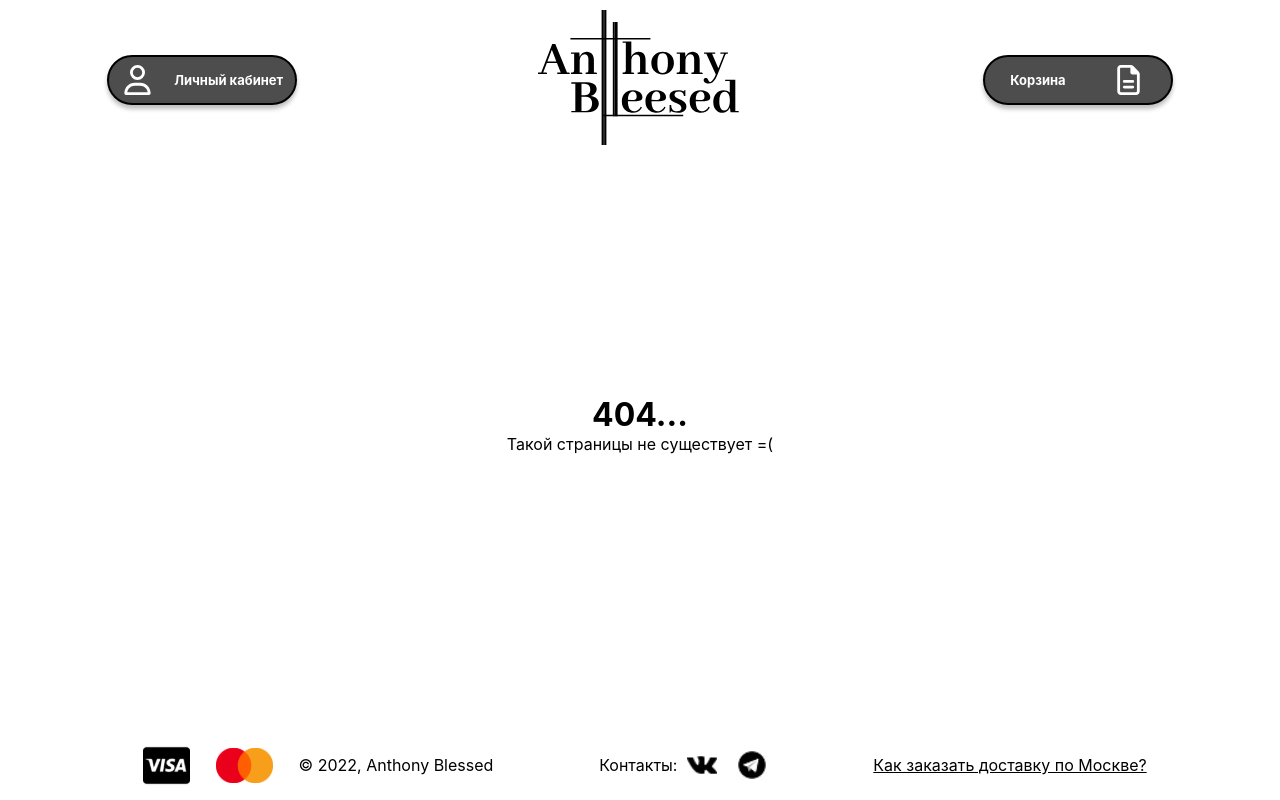
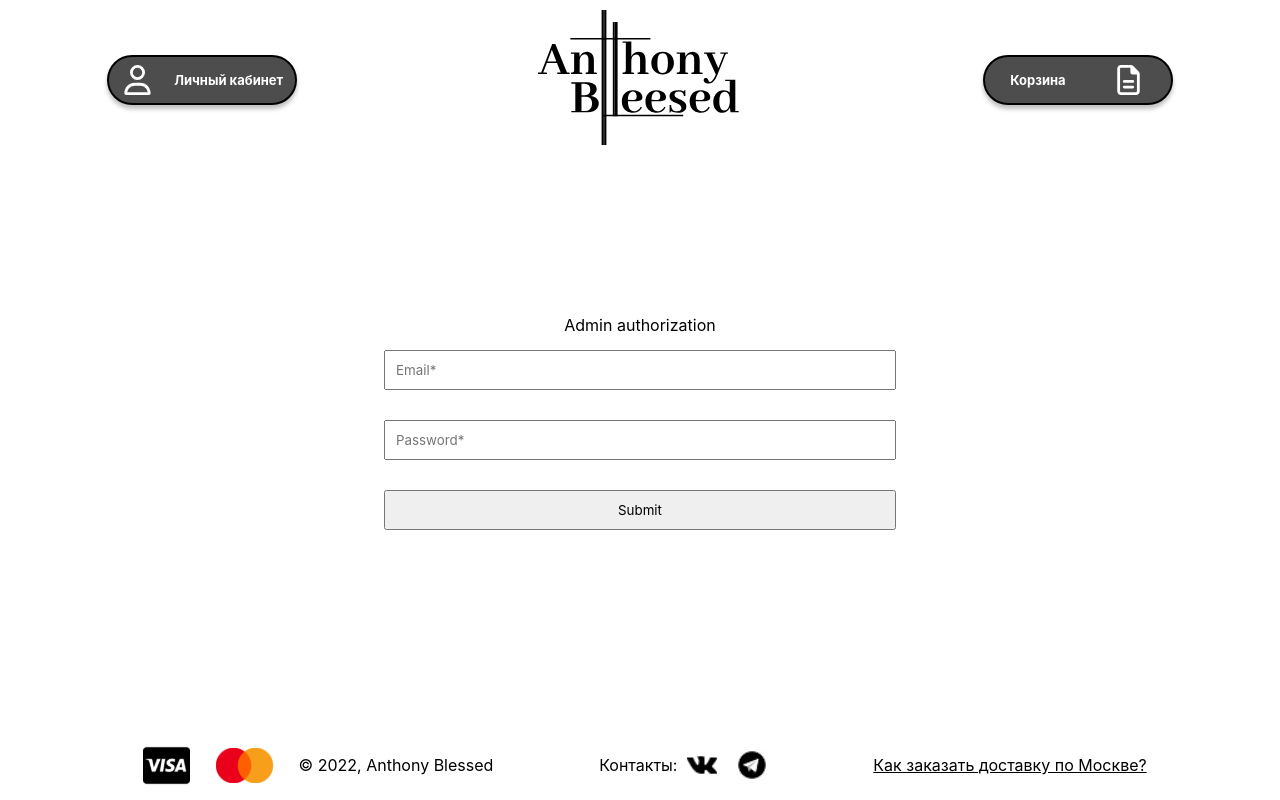
Before and after one commit to Smukke143/MagazDP, a React (Create React App) app in the folder web/magaz/: page /Admin in a window 1280 px wide. Before the commit this address had no page. Built offline with nearby package versions, Linux system fonts and the light colour scheme.

Commit message:
Добавил админку

```diff
--- a/web/magaz/package.json
+++ b/web/magaz/package.json
@@ -13,6 +13,7 @@
     "babel-plugin-macros": "^3.1.0",
     "react": "^18.1.0",
     "react-dom": "^18.1.0",
+    "react-hook-form": "^7.31.3",
     "react-router-dom": "^6.3.0",
     "react-scripts": "5.0.1",
     "web-vitals": "^2.1.4"
--- a/web/magaz/src/App.js
+++ b/web/magaz/src/App.js
@@ -6,11 +6,13 @@
 } from "react-router-dom";
 
 import { Header } from  "./comp/Header";
-import { Main } from "./pages/Main";
 import { Footer } from "./comp/Footer";
 import { NotFound } from "./comp/NotFound";
+
+import { Main } from "./pages/Main";
 import { FAQ } from "./pages/FAQ";
 import { Cart } from "./pages/Cart";
+import { Admin } from "./pages/Admin";
 
 import "./styles.css"
 
@@ -25,6 +27,7 @@
             <Route exact path="/" element={<Main />} />
             <Route path="/FAQ" element={<FAQ />} />
             <Route path="/Cart" element={<Cart />} />
+            <Route path="/Admin" element={<Admin />} />
             <Route path="/*" element={<NotFound />} />
         </Routes>
     </Router>
--- /dev/null
+++ b/web/magaz/src/pages/Admin.jsx
@@ -0,0 +1,41 @@
+import React from "react";
+import { useForm } from "react-hook-form";
+
+export const Admin = () =>{
+    const { register, handleSubmit, watch, formState: { errors } } = useForm();
+    const onSubmit = data => console.log(data);
+
+    return(
+        <div className="Admin__Wrapper">
+            <form className="Admin__Form" onSubmit={handleSubmit(onSubmit)}>
+            <label>Admin authorization</label>
+                <input
+                    {...register("email",
+                    {
+                        required: "Введите Почту!",
+                        minLength: {
+                            value: 5,
+                            message: "Кол-во символов меньше 5"
+                        }
+                    })}
+                    placeholder="Email*"
+                    />
+                    <span>{errors.email?.message}</span>
+                <input
+                    {...register("password",
+                    {
+                        required: "Введите пароль!",
+                        minLength: {
+                            value: 5,
+                            message: "Кол-во символов меньше 5"
+                        }
+                    })}
+                    type="password"
+                    placeholder="Password*"
+                />
+                <span>{errors.password?.message}</span>
+                <input type="submit" text="Войти"/>
+            </form>
+        </div>
+    )
+};
--- a/web/magaz/src/pages/Cart.jsx
+++ b/web/magaz/src/pages/Cart.jsx
@@ -1,10 +1,25 @@
 import React from "react";
-
 export const Cart = () => {
     return(
         <div className="Cart__Wrapper">
             <h1>Корзина</h1>
-
+            <table className="Cart__Conteiner">
+                <tr className="Cart__Header">
+                    <th colspan="2">ТОВАР</th>
+                    <th>ЦЕНА</th>
+                    <th>КОЛ-ВО</th>
+                    <th>ИТОГ</th>
+                </tr>
+                <tr className="Cart__Content">
+                    <td colspan="1">
+                        <img src={require("../assets/12.png")}/>
+                    </td>
+                    <td>Худака от Антохи</td>
+                    <td className="Price">2500</td>
+                    <td>1</td>
+                    <td className="Price">2500</td>
+                </tr>
+            </table>
         </div>
     )
 };
--- a/web/magaz/src/styles.css
+++ b/web/magaz/src/styles.css
@@ -190,7 +190,7 @@
 
 .Content__card:hover{
     opacity: 0.7;
-    transform: scale(120%);
+    transform: scale(110%);
 }
 .Card__caption{
     width: inherit;
@@ -215,9 +215,57 @@
 .Cart__Wrapper{
     display: flex;
     flex: 1;
+    flex-direction: column;
+    align-items: center;
     height: 100%;
     width: 100%;
+}
+.Cart__Conteiner{
+    width: 80%;
+    font-weight: 400;
+    border-spacing: 0 10px
+}
+.Cart__Header, .Cart__Content{
+    text-align: center;
+}
+.Cart__Content>td{
+
+}
+.Cart__Content>td>img{
+    width: 30%;
+}
+.Price::after{
+    content: " руб.";
+}
+
+.Admin__Wrapper{
+    display: flex;
     justify-content: center;
+    align-items: center;
+    flex: 1;
+    width: 100%;
+}
+.Admin__Form{
+    display: flex;
+    align-items: center;
+    flex-direction: column;
+    width: 80%;
+    gap: 10px;
+
+}
+.Admin__Form>span{
+    color: red;
+}
+.Admin__Form>input{
+    display: flex;
+    flex-direction: column;
+    margin: 5px;
+    padding: 10px;
+    width: 50%;
+}
+.Admin__Form>input:last-child{
+    display: flex;
+    align-items: center;
 }
 @media screen and (max-width: 900px) {
     .Content {
@@ -257,4 +305,7 @@
     nav>h1{
         font-size: 20px;
     }
+    .Admin__Form>input{
+        width: 80%;
+    }
 }
```
Also changed, not shown: 1 other file (tests, documents, lock files or other folders).
